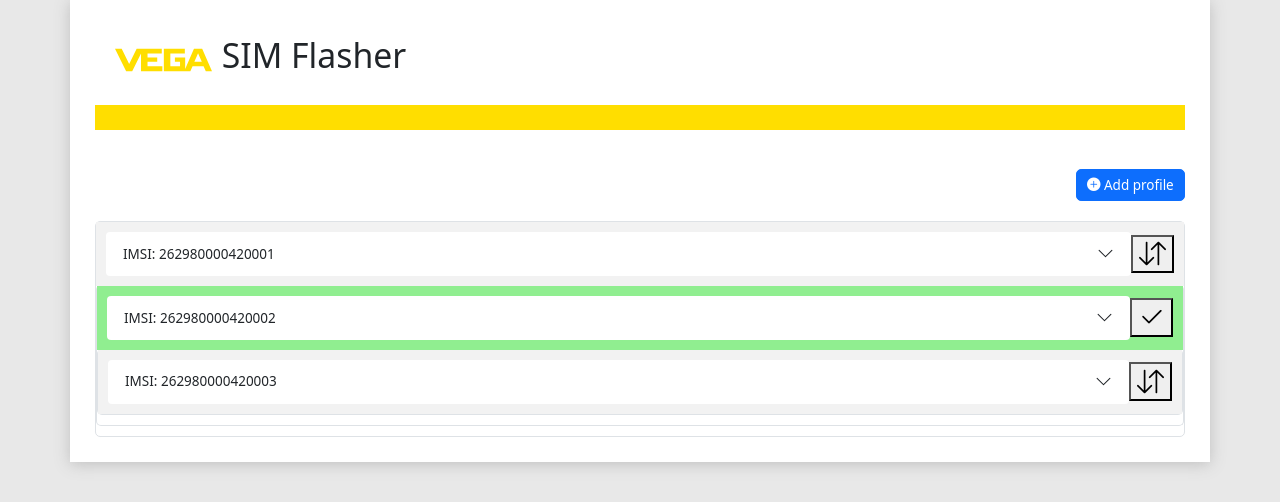
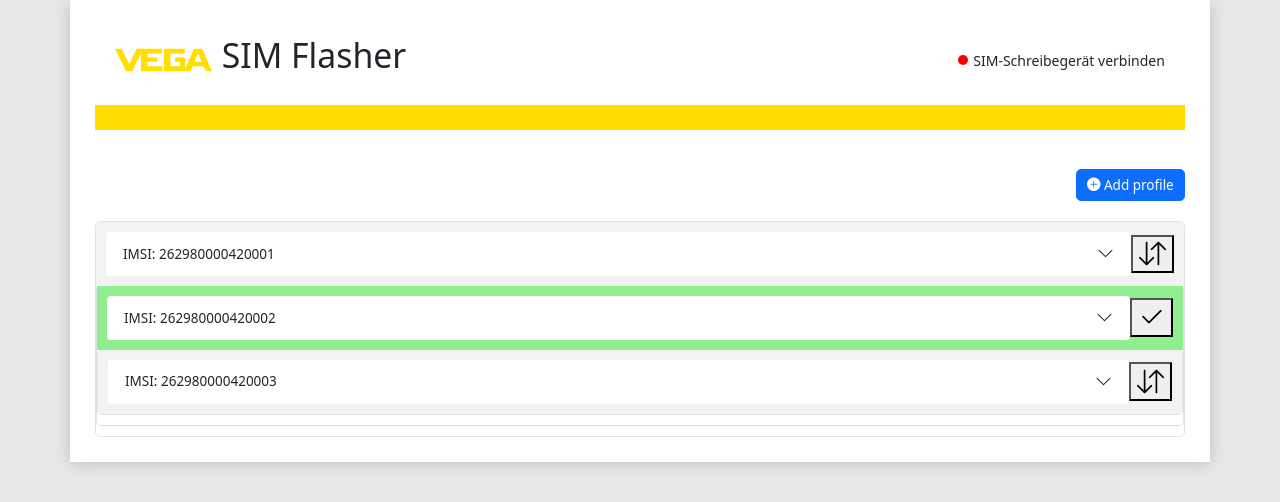
Before and after one commit to aarons20/Semesterprojekt_SIM_Webtool, a Flask app: page / in a window 1280 px wide. Shown: the top 502 px of the page. Run offline with Flask 3, Linux system fonts and the light colour scheme.

Commit message:
Added status indicator and corrected readme

```diff
--- a/static/css/styles.css
+++ b/static/css/styles.css
@@ -20,6 +20,33 @@
   padding: 20px;
   display: flex;
 }
+.status-indicator {
+  display: flex;
+  align-items: center;
+}
+.spacer {
+  flex-grow: 1;
+}
+
+.circle {
+  width: 10px;
+  height: 10px;
+  border-radius: 50%;
+  margin-right: 5px;
+}
+
+.green {
+  background-color: green;
+}
+
+.red {
+  background-color: red;
+}
+
+.status-text {
+  font-size: 14px;
+}
+
 
 main {
   padding-top: 25px;
--- a/templates/index.html
+++ b/templates/index.html
@@ -26,6 +26,17 @@
           <img src="/static/images/VEGA-logo.svg" alt="VEGA Logo">
         </div>
         <h1>SIM Flasher</h1>
+        <div class="spacer"></div>
+        <div class="status-indicator">
+            <div class="circle {% if device_connected %}green{% else %}red{% endif %}"></div>
+            <div class="status-text">
+              {% if device_connected %}
+                Gerät verbunden
+              {% else %}
+                SIM-Schreibegerät verbinden
+              {% endif %}
+            </div>
+          </div>
       </header>
 
       <div class="placeholder-div">&nbsp;</div>
```
Also changed, not shown: README.md.
